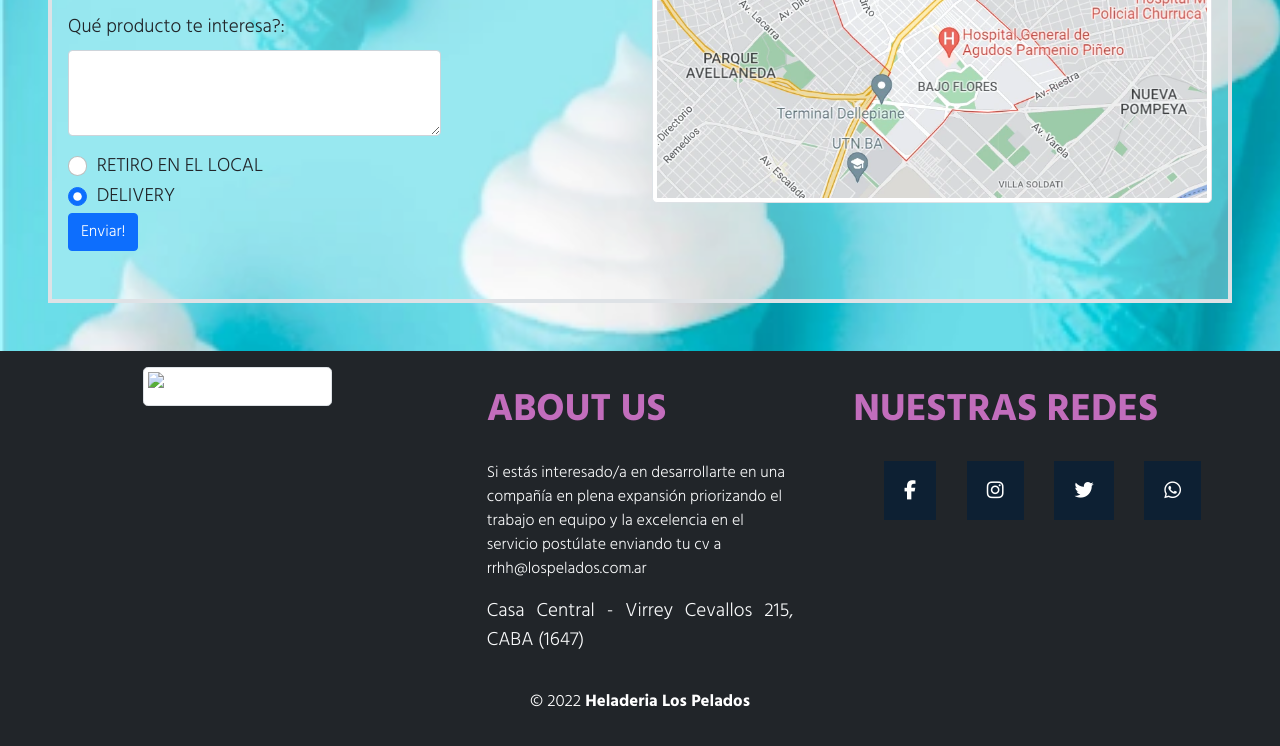
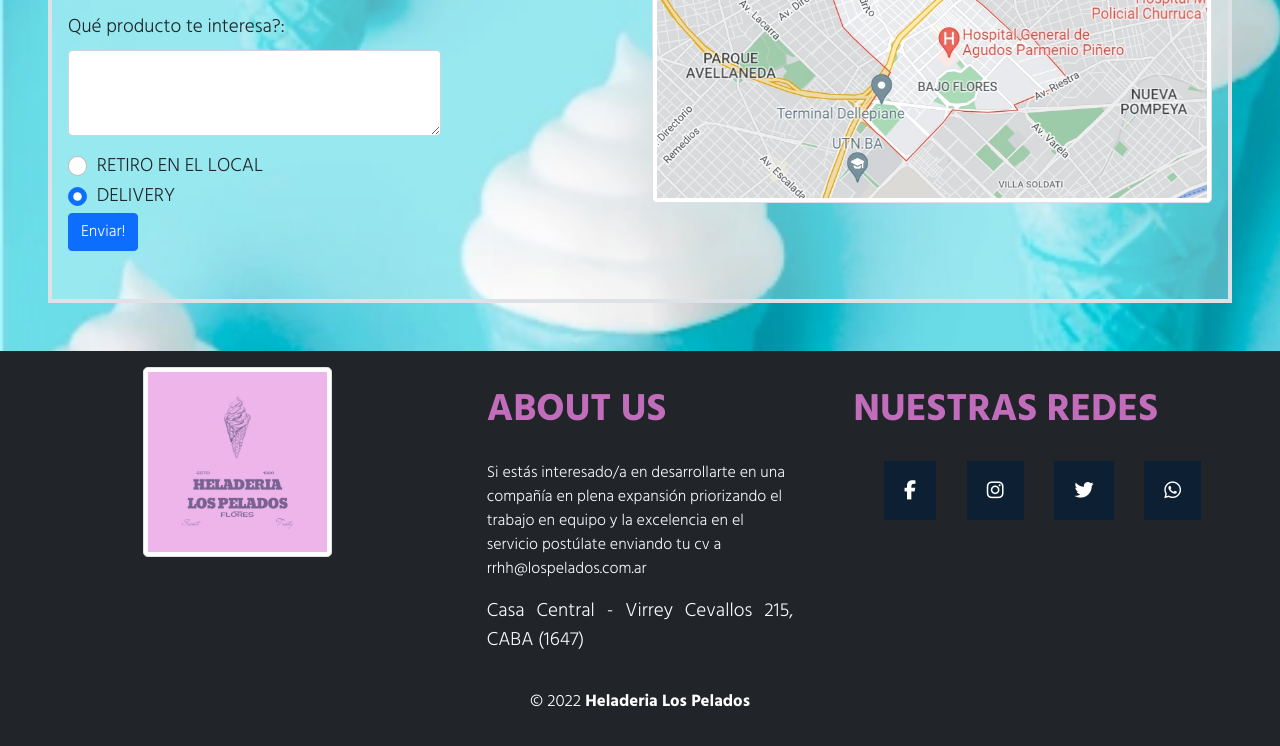
Before and after one commit to lucaslegui/heladerialospelados, a website: page index.html in a window 1280 px wide. Shown: the part 2275-3021 px from the top of the page. Drawn offline with nearby package versions, Linux system fonts and the light colour scheme; the site is published under a folder, as on GitHub Pages, so addresses that start at the root find nothing.

Commit message:
edicion con SEO

```diff
--- a/index.html
+++ b/index.html
@@ -198,7 +198,7 @@
     <footer id="pie" class="container-fluid bg-dark text-white py-3 px-5" data-aos="fade-up">
         <div class="row">
             <div class="col-md-4">
-                <figure> <a href="#"><img src="/img/logo.webp" alt="logo heladeria"
+                <figure> <a href="#"><img src="img/logo.webp" alt="logo heladeria"
                             class="d-box mx-auto w-50 img-thumbnail rounded-3"></a>
                 </figure>
             </div>
```
